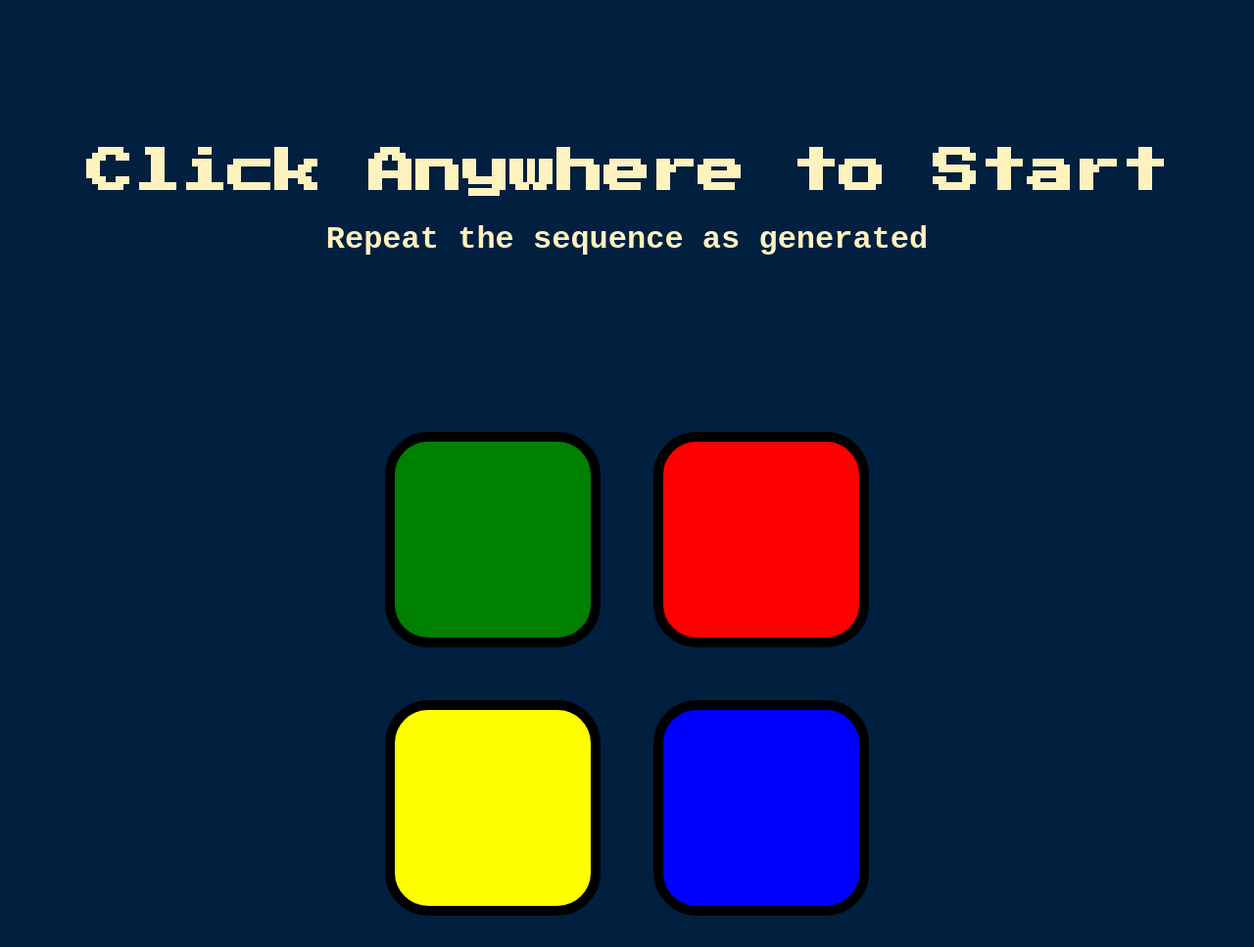
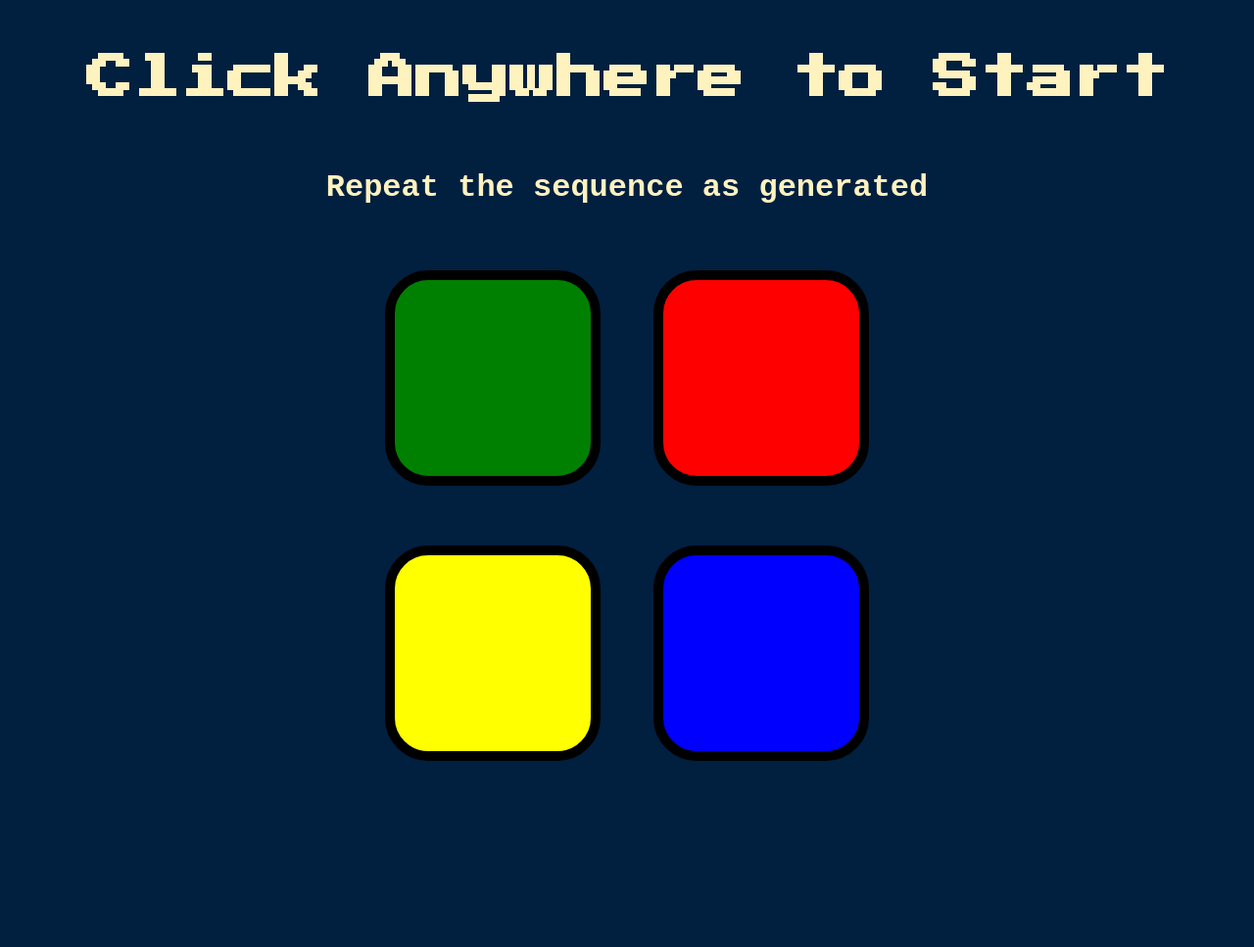
Before and after one commit to shrivitocorleone/simon-mobile, a plain HTML site: page index.html in a window 1280 px wide. Shown: the whole page at 98% size. After the commit the page ends 821 px from the top, so only its background shows below. Drawn offline with nearby package versions, Linux system fonts and the light colour scheme.

Commit message:
added line height

```diff
--- a/styles.css
+++ b/styles.css
@@ -1,12 +1,13 @@
 body {
   text-align: center;
   background-color: #011F3F;
+line-height: 2;
 }
 
 #level-title {
   font-family: 'Press Start 2P', cursive;
   font-size: 3rem;
-   margin:  12% 0 0;
+  margin:  % 0 0;
   color: #FEF2BF;
 }
 
@@ -14,7 +15,7 @@ body {
   font-family: monospace;
   font-size: 2rem;
   color: #FEF2BF;
-  padding-bottom: 10%;
+
 }
 
 .container {
```
